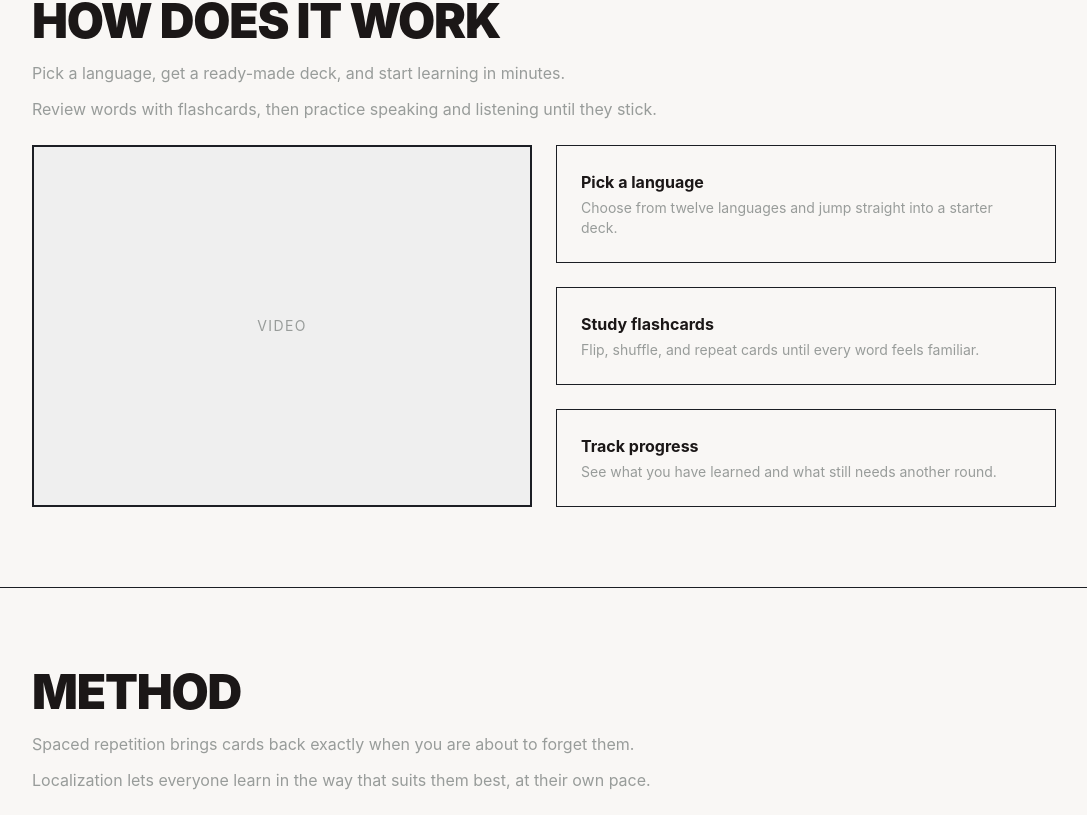
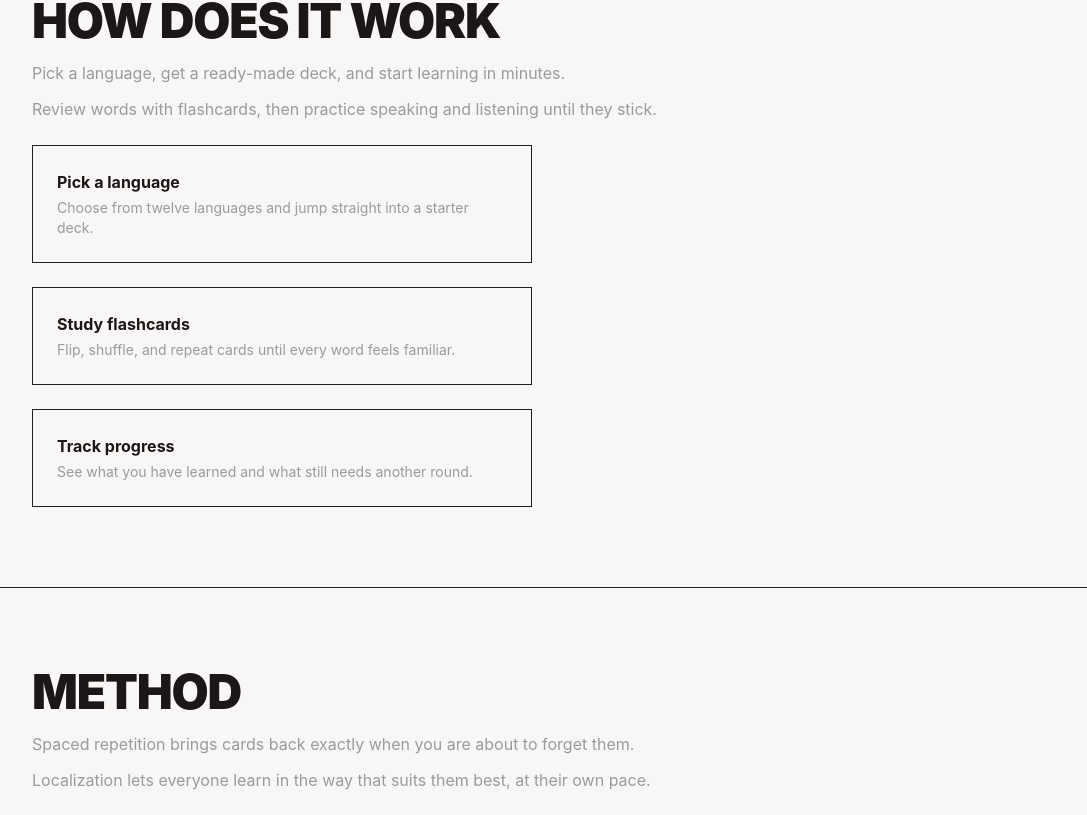
Before and after one commit to Veterba/mochi-like_web, a React app in the folder frontend/: page / in a window 1280 px wide. Shown: the part 1242-2057 px from the top of the page, without its empty margins (96-1183 px from the left). Built offline with nearby package versions, Linux system fonts and the light colour scheme; no server answers; the HTML template or start-up script is replaced by a standard one.

Commit message:
micro fix frontend +1

```diff
--- a/frontend/src/pages/Homepage.jsx
+++ b/frontend/src/pages/Homepage.jsx
@@ -26,9 +26,6 @@ function Homepage() {
             </div>
 
             <div className="mt-6 grid grid-cols-1 gap-6 md:grid-cols-2">
-              <div className="flex items-center justify-center border-2 border-borders bg-third-background text-sm uppercase tracking-widest text-gray">
-                {t('home.video')}
-              </div>
               <div className="flex flex-col gap-6">
                 {s.cards.map((c) => (
                   <div key={c.title} className="border border-borders p-6">
```
